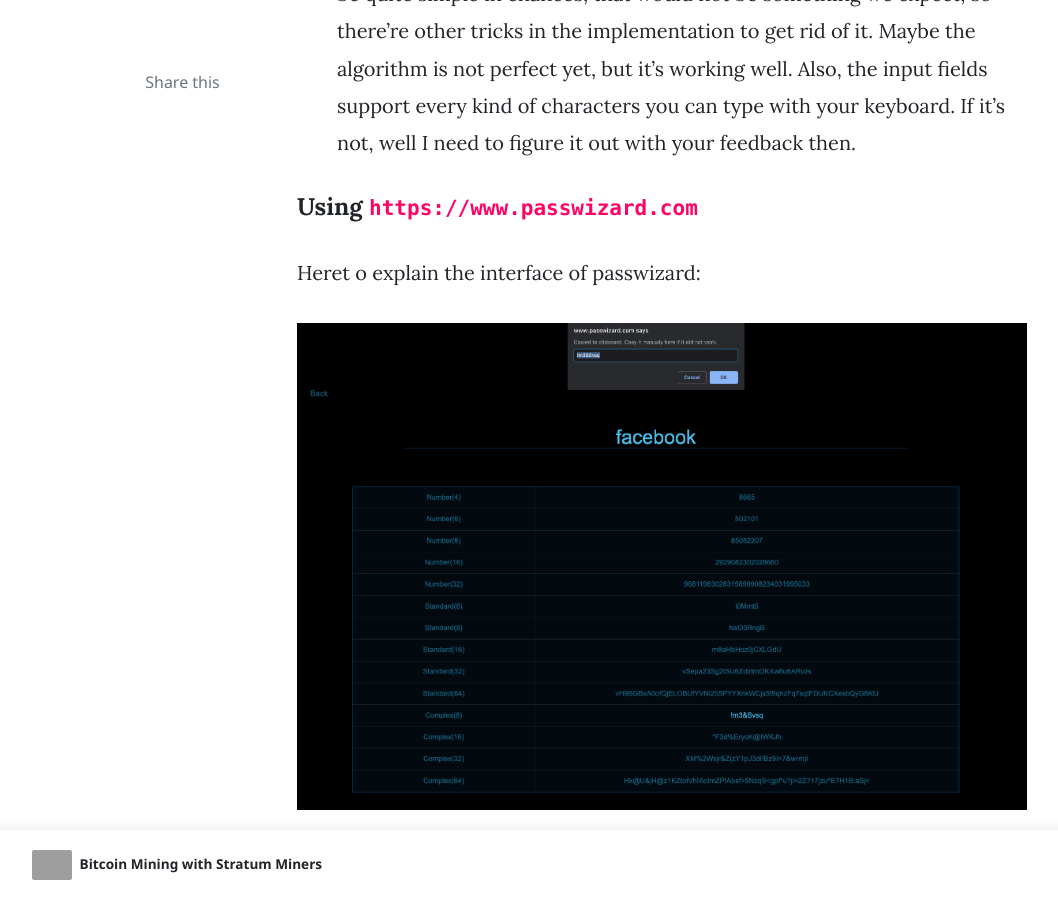
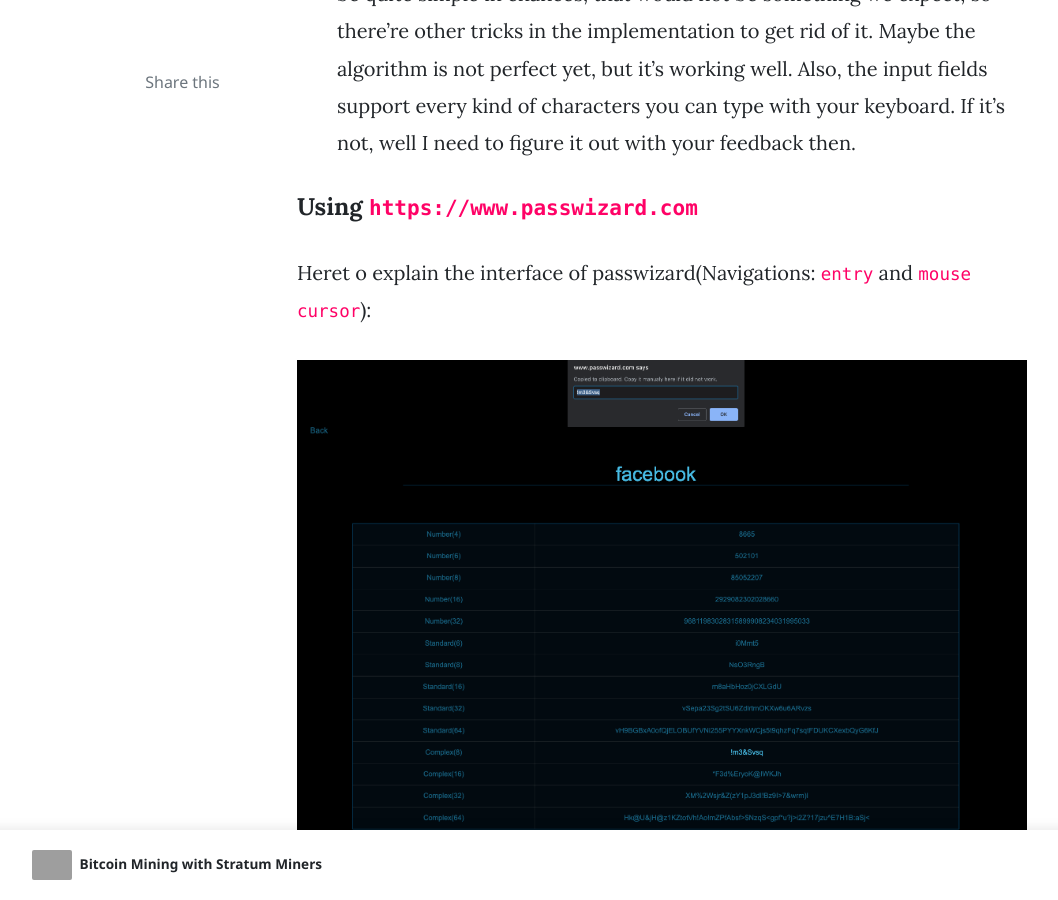
Before and after one commit to devfans/devfans.github.io, a Jekyll site: the page built from _posts/2019-05-31-a-password-generator-to-save-your-life.md, in a window 1280 px wide and 900 px high, scrolled down 2140 px. Shown: the whole window, without its empty margins (73-1131 px from the left). Built offline with Jekyll 4.4.1, drawn with Linux system fonts in a browser that asks for light colours; nearby versions of some CDN libraries; comment, search, counter and statistics services are not loaded; grey boxes are pictures that could not be loaded.

Commit message:
Update 2019-05-31-a-password-generator-to-save-your-life.md

```diff
--- a/_posts/2019-05-31-a-password-generator-to-save-your-life.md
+++ b/_posts/2019-05-31-a-password-generator-to-save-your-life.md
@@ -26,7 +26,7 @@
 
 #### Using `https://www.passwizard.com`
 
-Heret o explain the interface of passwizard:
+Heret o explain the interface of passwizard(Navigations: `entry` and `mouse cursor`):
 
 ![Passwizard]({{ site.baseurl }}/assets/images/a-password-generator-to-save-your-life-0.png)
 
```
